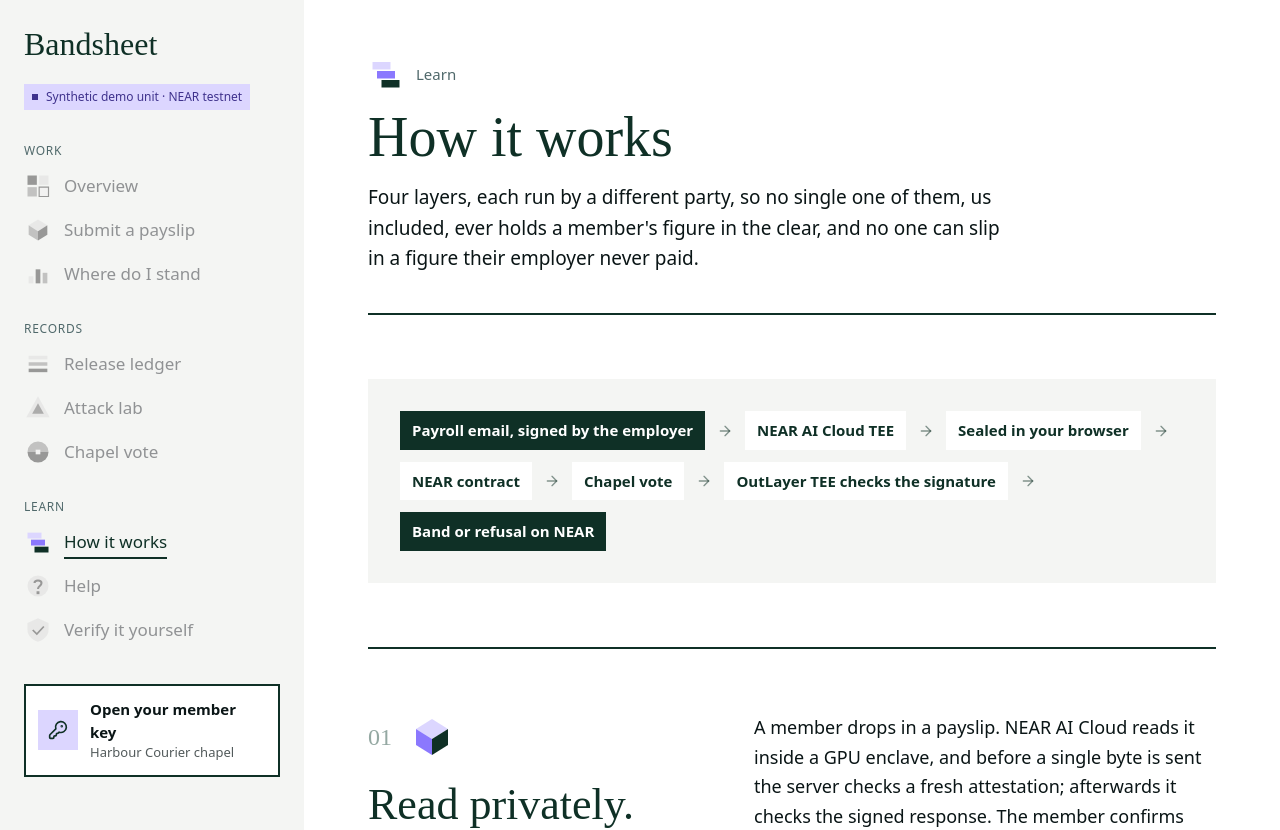
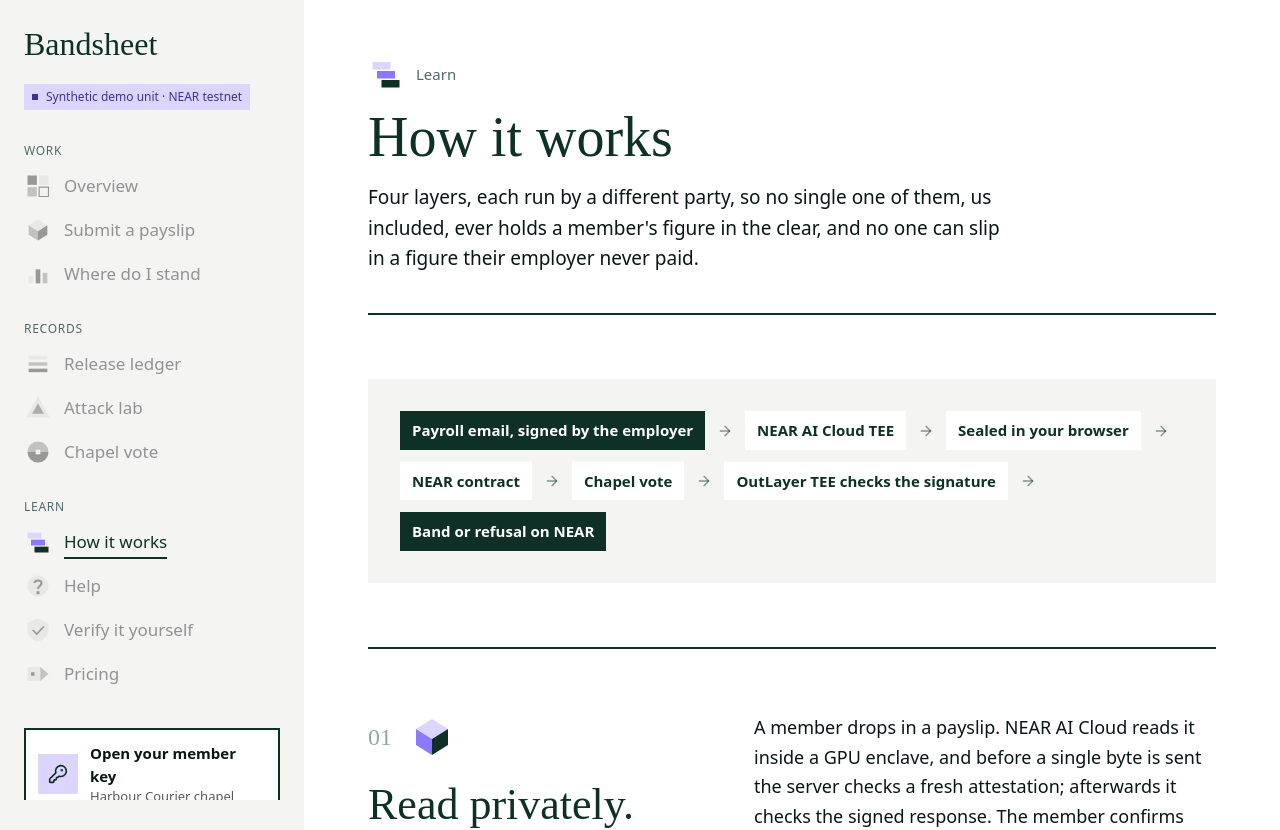
Before and after one commit to RosarySpinola/bandsheet, a React (Vite) app in the folder web/: page /unit/how in a window 1280 px wide. Shown: the top 830 px of the page. Built offline with nearby package versions, Linux system fonts and the light colour scheme.

Commit message:
Demo unit sidebar: Pricing under Learn, linking to the public plans page

```diff
--- a/web/src/components/unit/nav-glyph.tsx
+++ b/web/src/components/unit/nav-glyph.tsx
@@ -20,6 +20,14 @@ export function NavGlyph({ kind, className }: { kind: NavItem["kind"]; className
         <path d="M21.5 33 H26.5 V38 H21.5 Z" fill="var(--ink)" />
       </svg>
     )
+  if (kind === "pricing")
+    return (
+      <svg viewBox="0 0 48 48" className={cn("size-12 shrink-0", className)} aria-hidden="true">
+        <path d="M6 12 H28 V36 H6 Z" fill="var(--purple-200)" />
+        <path d="M28 12 L42 24 L28 36 Z" fill="var(--purple-300)" />
+        <path d="M12 21 H18 V27 H12 Z" fill="var(--ink)" />
+      </svg>
+    )
   if (kind !== "overview") return <Glyph kind={kind} className={className} />
   return (
     <svg viewBox="0 0 48 48" className={cn("size-12 shrink-0", className)} aria-hidden="true">
--- a/web/src/components/unit/nav.ts
+++ b/web/src/components/unit/nav.ts
@@ -1,6 +1,6 @@
 import { SCREENS, type ScreenLink } from "@/components/gl/screens"
 
-export type NavItem = Omit<ScreenLink, "kind"> & { kind: ScreenLink["kind"] | "overview" | "how" | "help" }
+export type NavItem = Omit<ScreenLink, "kind"> & { kind: ScreenLink["kind"] | "overview" | "how" | "help" | "pricing" }
 
 const screen = (to: string): NavItem => {
   const s = SCREENS.find((x) => x.to === to)
@@ -12,11 +12,14 @@ export const OVERVIEW: NavItem = { to: "/unit", title: "Overview", kind: "overvi
 export const HOW: NavItem = { to: "/unit/how", title: "How it works", kind: "how", blurb: "The three layers: a reader, a sealed engine and a public record." }
 export const HELP: NavItem = { to: "/unit/help", title: "Help", kind: "help", blurb: "What is stored, what a refusal means, and who can ask for a release." }
 
+/** The public plans page; leaves the app shell. */
+export const PRICING: NavItem = { to: "/pricing", title: "Pricing", kind: "pricing", blurb: "Free for one chapel; federations pay per member." }
+
 /** Sidebar groups: Work, Records, Learn. */
 export const NAV_GROUPS: { label: string; items: NavItem[] }[] = [
   { label: "Work", items: [OVERVIEW, screen("/unit/submit"), screen("/unit/stand")] },
   { label: "Records", items: [screen("/unit/releases"), screen("/unit/attack"), screen("/unit/vote")] },
-  { label: "Learn", items: [HOW, HELP, screen("/unit/verify")] },
+  { label: "Learn", items: [HOW, HELP, screen("/unit/verify"), PRICING] },
 ]
 
 export const NAV: NavItem[] = NAV_GROUPS.flatMap((g) => g.items)
```
